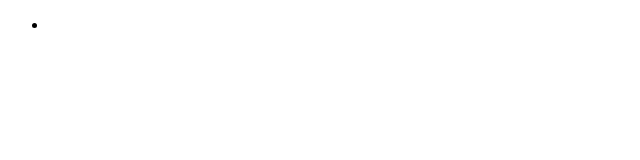
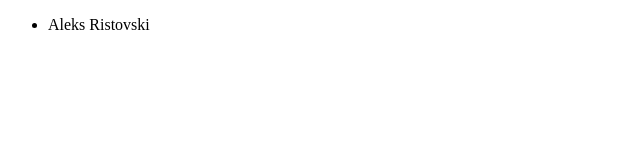
Before and after one commit to AleksRistovski/grupa5, a plain HTML site: page index.html in a window 1280 px wide. Shown: the whole page, without its empty margins (0-640 px from the left). Drawn offline with Linux system fonts and the light colour scheme.

Commit message:
my name written

```diff
--- a/index.html
+++ b/index.html
@@ -7,7 +7,7 @@
   </head>
   <body>
     <ul>
-      <li></li>
+      <li>Aleks Ristovski</li>
     </ul>
   </body>
 </html>
```
